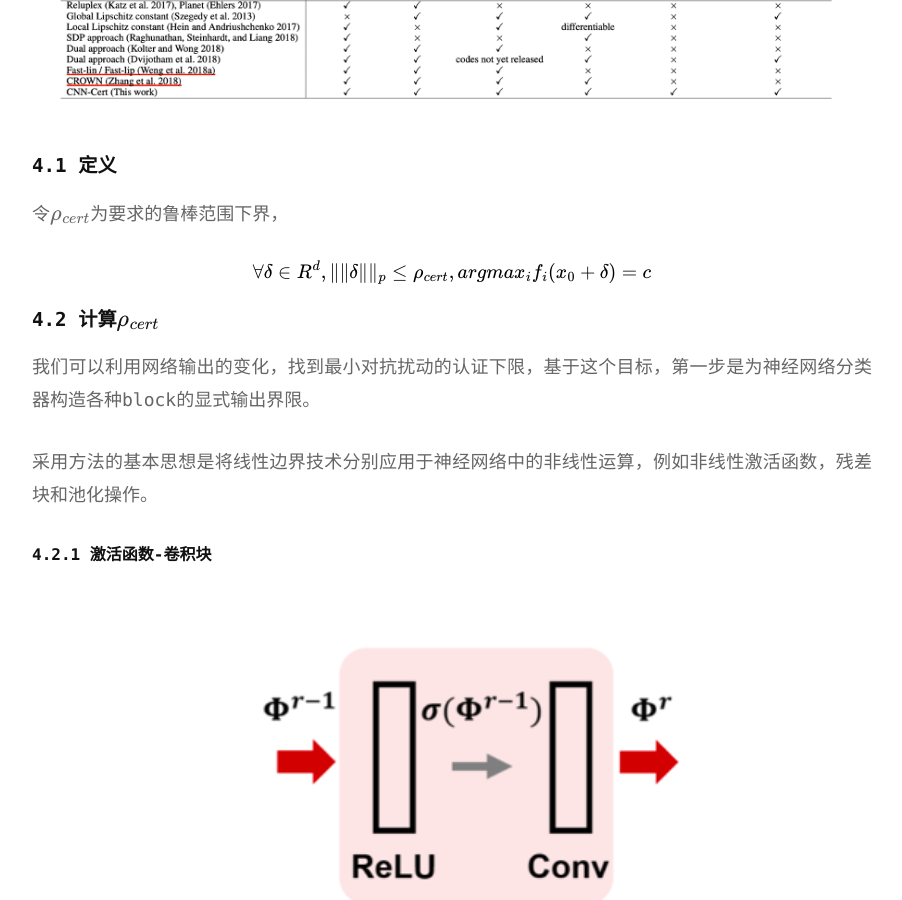
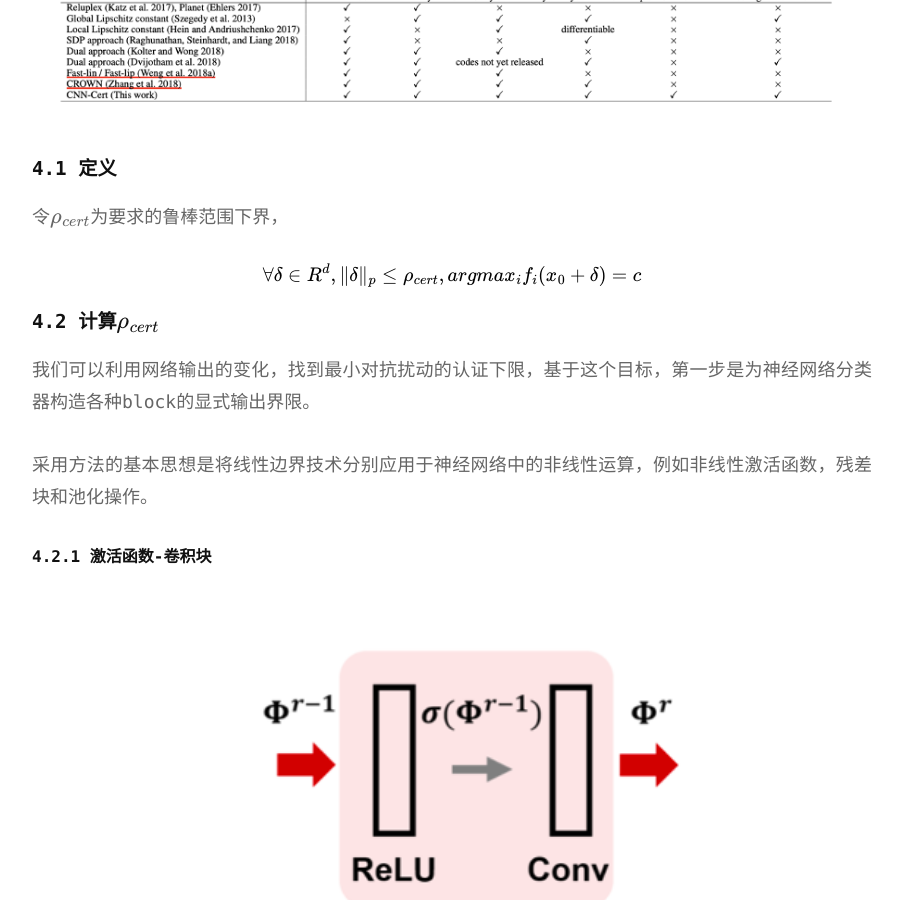
Before and after one commit to MengtingXu1203/mengtingxu1203.github.io, a Jekyll site: the page built from _posts/2020-03-35-MITIBM实验室certifiedrobustness工作总结.md, in a window 1280 px wide and 900 px high, scrolled down 6750 px. Shown: the whole window, without its empty margins (188-1090 px from the left). Built offline with Jekyll 4.4.1, drawn with Linux system fonts in a browser that asks for light colours; formulas are drawn with MathJax 3; a script that is not in the unit is left out; comment, search, counter and statistics services are not loaded; some of the changed text lies outside the part shown.

Commit message:
modify second blog

```diff
--- a/_posts/2020-03-35-MITIBM实验室certifiedrobustness工作总结.md
+++ b/_posts/2020-03-35-MITIBM实验室certifiedrobustness工作总结.md
@@ -8,9 +8,7 @@ mathjax: true
 ---
 
 <center><img src="https://mengtingxu1203.github.io/assets/img/blog-MIT-IBM/overview.png" width="800" height="auto"/></center>
-
 <font color = 'gray'><center>图1.神经网络的鲁棒性评估算法和鲁棒性认证算法概述。</center></font>
-
 
 在这篇博客中，简要回顾了有关评估神经网络的鲁棒性及其研究进展的一些论文，重点是由MIT-IBM团队完成的工作。该研究进展如图1所示。然后，沿着这条线介绍了MIT-IBM实验室的四个贡献：第一个鲁棒性评估得分CLEVER，和三个鲁棒性下界认证算法，Fast-Lin和Fast-Lip用于<font color = 'blue'>包含ReLU激活的神经网络</font>，CROWN用于具有<font color = 'blue'>通用激活的神经网络</font>，而CNN-Cert用于<font color = 'blue'>通用卷积神经网络（CNN）体系结构</font>。
 
@@ -24,7 +22,6 @@ mathjax: true
 
 
 <center><img src="https://mengtingxu1203.github.io/assets/img/blog-MIT-IBM/overview_computation_time.png" width="800" height="auto"/></center>
-
 <font color = 'gray'><center>图2.鲁棒性认证算法之间的比较。</center></font>
 
 ### 2、Evaluating robustness of neural network with CLEVER
@@ -72,7 +69,7 @@ $$
 ||\delta||_p \le min\{\min_{j \ne c} \frac {f_c(x_0)-f_j(x_0)}{L_{q,x_0}^j},R\}
 $$
 
-$L_{q,x_0}^j$是$x_0$在范围$B_p(x_0,R):=\{x_0 \in R^d| \|\| x-x_0\|\|_p \le R\}$内的局部Lipschitz常数，$\delta \in B_p(0,R)$。
+$L_{q,x_0}^j$是$x_0$在范围$B_p(x_0,R):=\{x_0 \in R^d\| \|\| x-x_0\|\|_p \le R\}$内的局部Lipschitz常数，$\delta \in B_p(0,R)$。
 
 <font color = 'blue'>对于目标攻击，只需代入具体目标类$f_j(x_0)$即可。</font>
 
@@ -120,7 +117,6 @@ $$
 
 
 <center><img src="https://mengtingxu1203.github.io/assets/img/blog-MIT-IBM/overviewcnncert.png" width="800" height="auto"/></center>
-
 <font color = 'gray'><center>图3.CNN-Cert：具有针对通用CNN体系结构和各种构建块的鲁棒性认证，并且比其前身的Fast-Lin和CROWN算法更有效。</center></font>
 
 
@@ -132,7 +128,7 @@ CNN-Cert的工作原理与之前的CROWN和Fast-Lin相同。基本思想是使
 令$\rho_{cert}$为要求的鲁棒范围下界，
 
 $$
-\forall \delta \in R^d, \|\|\delta\|\|_p \le \rho_{cert},argmax_i f_i(x_0+\delta)=c
+\forall \delta \in R^d, \|\delta\|_p \le \rho_{cert},argmax_i f_i(x_0+\delta)=c
 $$
 
 #### 4.2 计算$\rho_{cert}$
@@ -158,6 +154,7 @@ $$
 $$
 
 这样，可以得到每一层输出$\Phi^r$和输入$\Phi^{r-1}$之间的递推关系：
+
 $$
 \begin{aligned}
 &\Phi^r \le A_{U,act}^r * \Phi^{r-1} + B_{U,act}^r,\\
@@ -228,7 +225,6 @@ $$
 <font color = 'blue'>上面提到的各种$A,B$的上下界具体形式由图4给出。</font>
 
 <center><img src="https://mengtingxu1203.github.io/assets/img/blog-MIT-IBM/AB.png" width="800" height="auto"/></center>
-
 <font color = 'gray'><center>图4.$A_U$和$B_U$的表达。$A_L$和$B_L$具有与$A_U$和$B_U$完全相同的形式，但互换了$U$和$L$。</center></font>
 
 #### 4.3 全局bound形式
```
